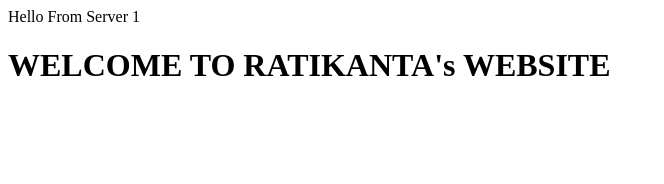
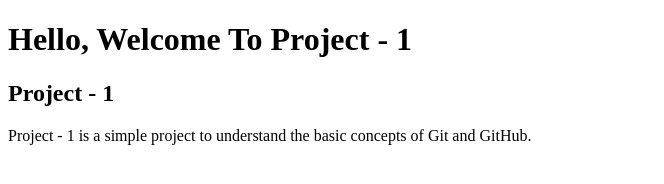
Before and after one commit to Ratikant-rout/AZURE-DNS-FILES, a plain HTML site: page index.html in a window 1280 px wide. Shown: the whole page, without its empty margins (0-664 px from the left). Drawn offline with Linux system fonts and the light colour scheme.

Commit message:
Update index.html

```diff
--- a/index.html
+++ b/index.html
@@ -6,7 +6,11 @@
     <title>Document</title>
   </head>
   <body>
-    Hello From Server 1
-    <h1>WELCOME TO RATIKANTA's WEBSITE</h1>
+    <h1>Hello, Welcome To Project - 1</h1>
+    <h2>Project - 1</h2>
+    <p>
+      Project - 1 is a simple project to understand the basic concepts of Git
+      and GitHub.
+    </p>
   </body>
 </html>
```
